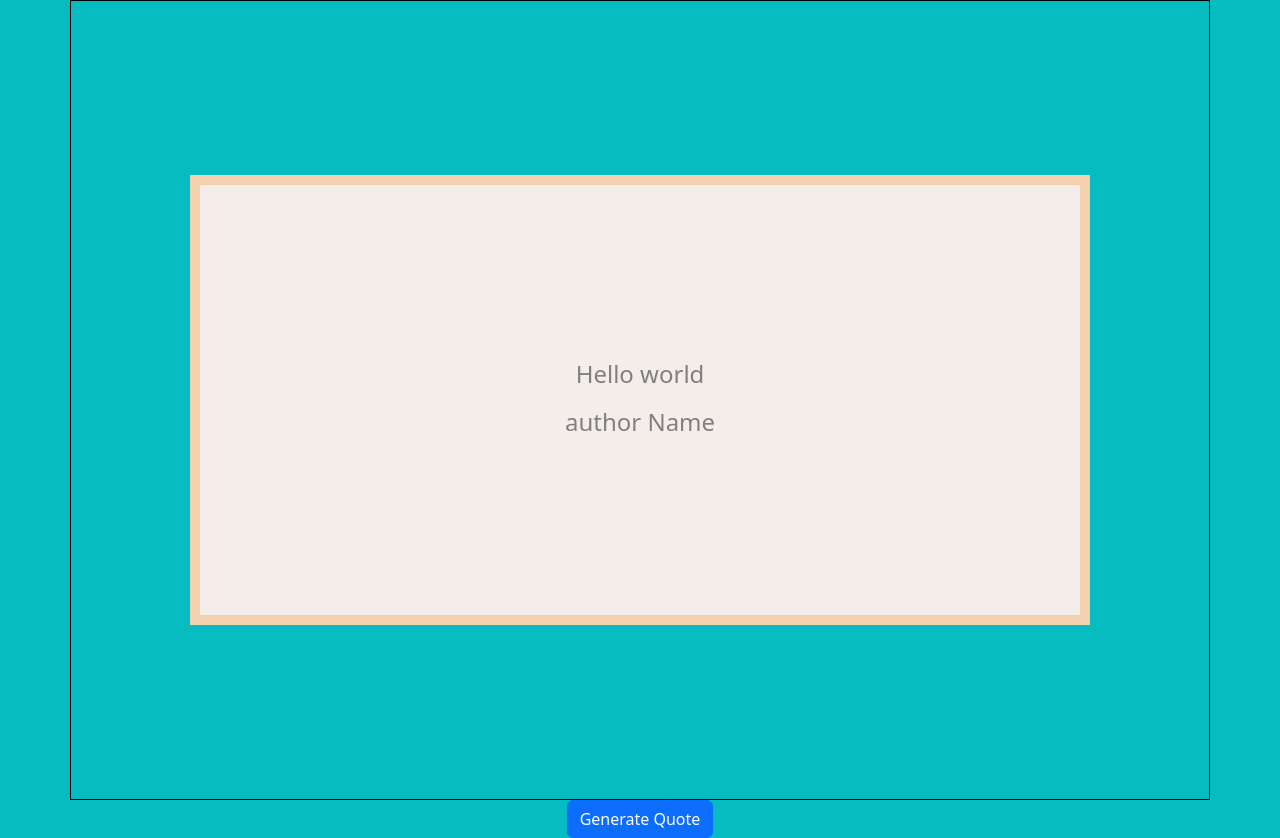
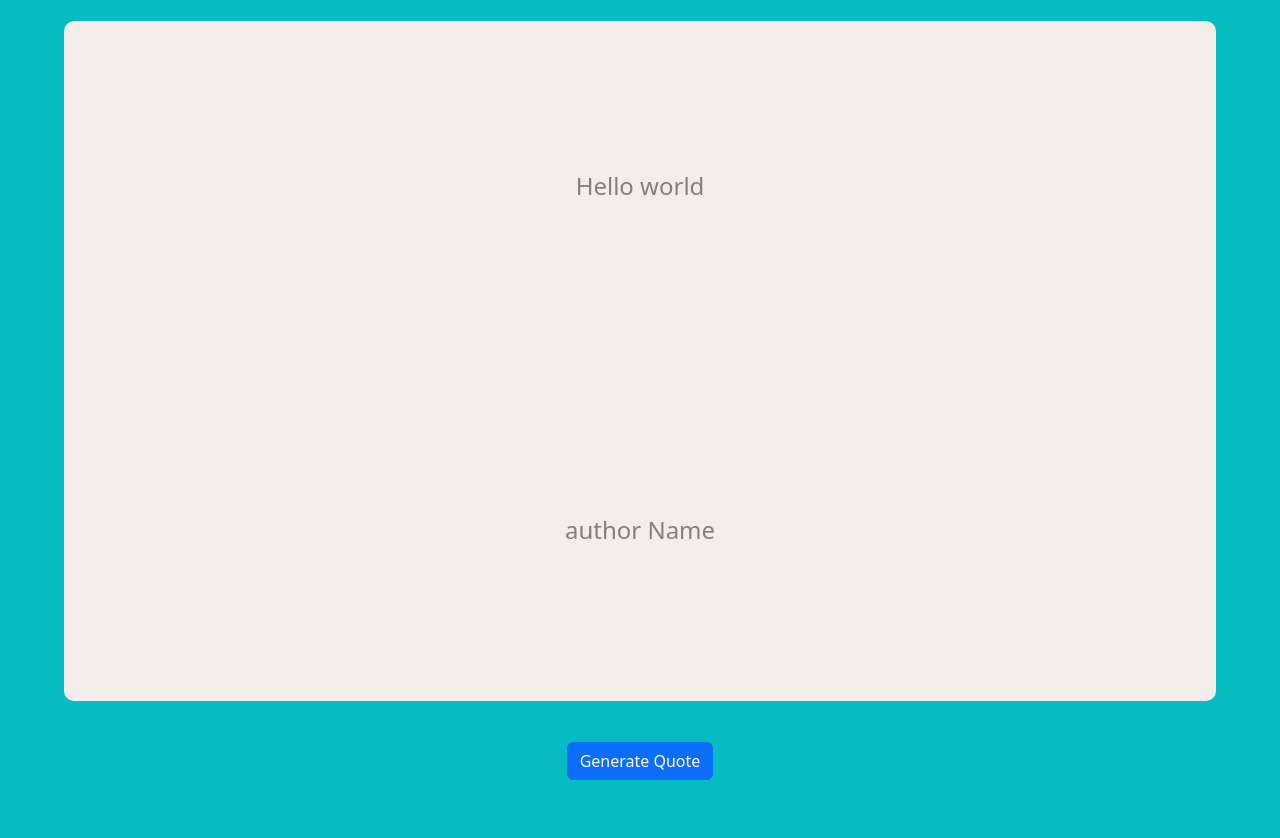
Before and after one commit to MoaadAmer/RandomQuoteGenerator, a plain HTML site: page index.html in a window 1280 px wide. After the commit the page ends 800 px from the top, so only its background shows below. Drawn offline with nearby package versions, Linux system fonts and the light colour scheme.

Commit message:
convert to flexbox

```diff
--- a/index.html
+++ b/index.html
@@ -15,8 +15,6 @@
             <p id="quote">Hello world</p>
             <h3 id="author">author Name</h3>
         </div>
-    </div>
-    <div>
         <button onclick="generate()" type="button" class="btn btn-primary">Generate Quote</button>
     </div>
     <script src="script.js"></script>
--- a/style.css
+++ b/style.css
@@ -4,31 +4,32 @@ html {
 
 body {
     background-color: #06bcc1;
+    margin: 0;
+    padding: 0;
 }
 
 .container {
-    border: 1px solid black;
-    width: 95%;
+    width: 100vw;
     height: 100vh;
-    display: flex;
-}
-
-div:has(button) {
-    text-align: center;
-}
-
-.quotes {
-    width: 900px;
-    height: 450px;
-    margin: auto;
     display: flex;
     flex-direction: column;
     align-items: center;
-    justify-content: center;
-    padding: 0 50px;
+    justify-content: space-around;
+
+}
+
+
+.quotes {
+    width: 90vw;
+    height: 85vh;
+    display: flex;
+    flex-direction: column;
+    align-items: center;
+    justify-content: space-around;
     color: gray;
     background-color: #f4edea;
-    border: 10px solid #f4d1ae;
+    border-radius: 10px;
+    padding: 0 20px;
 }
 
 .quotes p,
```
